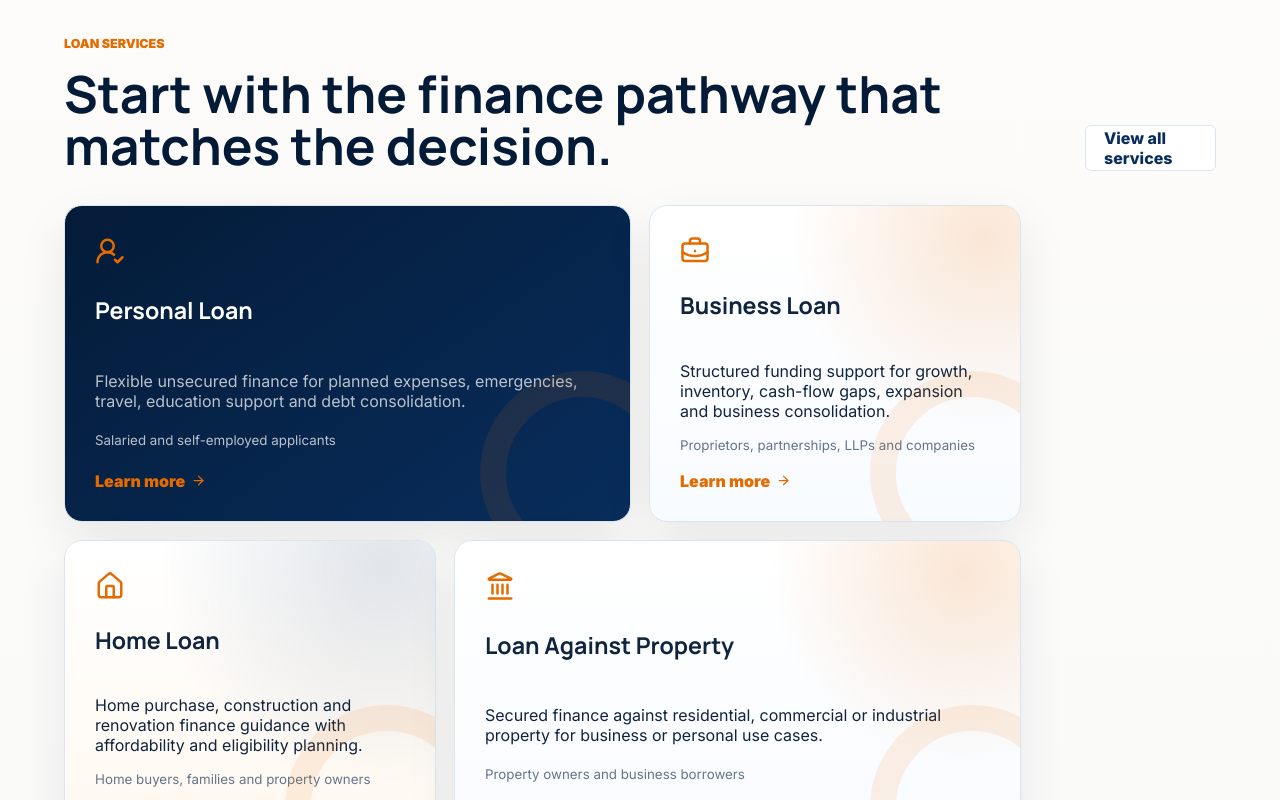
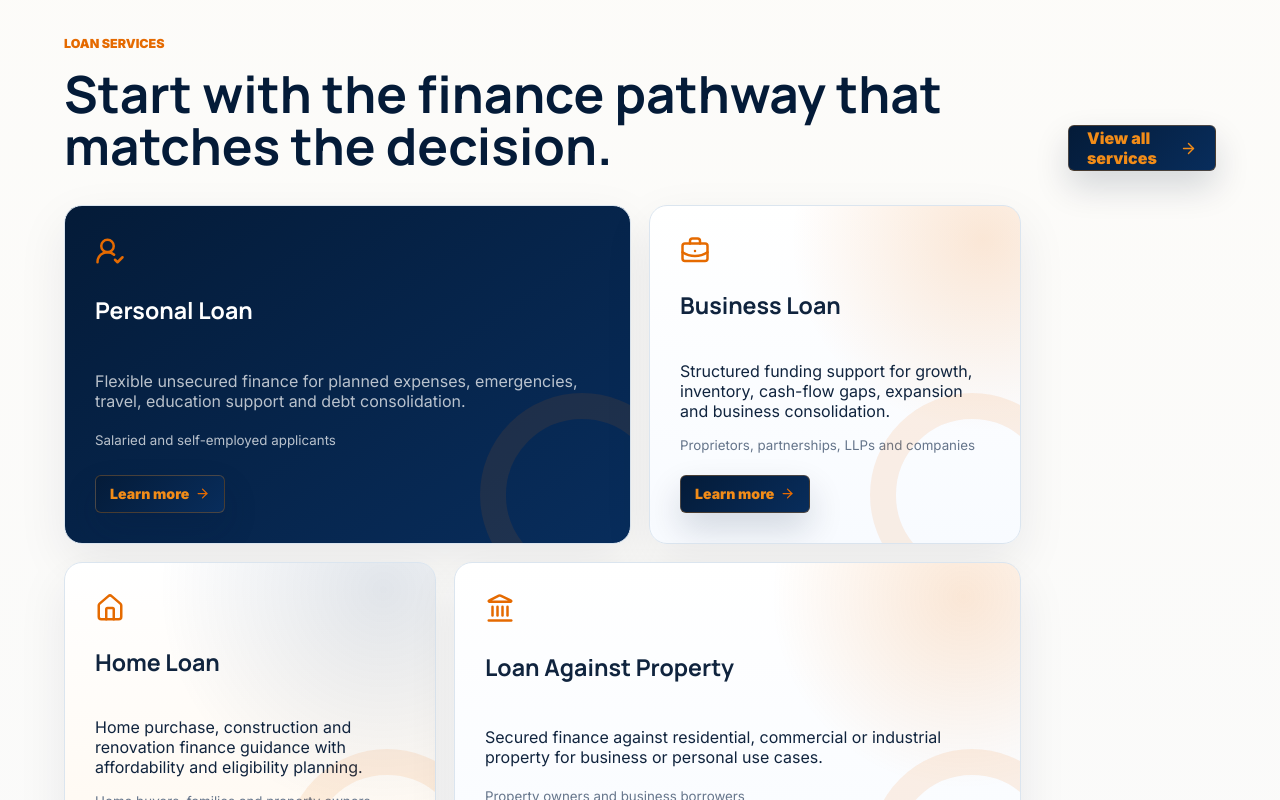
Before and after one commit to aiwanaitsolution-cyber/aura-fintech, a Next.js app: page / in a window 1280 px wide. Shown: the part 1060-1860 px from the top of the page. Built offline with nearby package versions, Linux system fonts and the light colour scheme.

Commit message:
Polish link CTAs

```diff
--- a/app/financial-services/page.tsx
+++ b/app/financial-services/page.tsx
@@ -39,7 +39,7 @@ export default function FinancialServicesPage() {
                     <span><Clock size={14} /> {service.tenure}</span>
                     <span><FileCheck2 size={14} /> {service.documents.length} document groups</span>
                   </div>
-                  <strong>Explore pathway <ArrowRight size={17} /></strong>
+                  <strong className="blue-action small-action">Explore pathway <ArrowRight size={17} /></strong>
                 </Link>
               </Reveal>
             );
--- a/app/globals.css
+++ b/app/globals.css
@@ -245,6 +245,63 @@ textarea {
   border-color: var(--border);
 }
 
+.blue-action {
+  position: relative;
+  isolation: isolate;
+  display: inline-flex;
+  align-items: center;
+  justify-content: center;
+  gap: 8px;
+  width: fit-content;
+  min-height: 46px;
+  padding: 0 18px;
+  overflow: hidden;
+  color: var(--amber);
+  background:
+    linear-gradient(135deg, var(--deep), var(--primary));
+  border: 1px solid rgba(242, 140, 24, 0.28);
+  border-radius: 6px;
+  box-shadow: 0 16px 34px rgba(4, 27, 56, 0.16);
+  font-weight: 950;
+  transition: transform 0.24s ease, box-shadow 0.24s ease, border-color 0.24s ease;
+}
+
+.blue-action::before {
+  content: "";
+  position: absolute;
+  inset: 0;
+  z-index: -1;
+  background: linear-gradient(120deg, transparent 0%, rgba(255, 255, 255, 0.18) 48%, transparent 100%);
+  transform: translateX(-120%);
+  transition: transform 0.55s ease;
+}
+
+.blue-action:hover {
+  color: var(--amber);
+  border-color: rgba(242, 140, 24, 0.55);
+  box-shadow: 0 22px 48px rgba(4, 27, 56, 0.24);
+  transform: translateY(-3px);
+}
+
+.blue-action:hover::before {
+  transform: translateX(120%);
+}
+
+.blue-action svg {
+  flex: 0 0 auto;
+  transition: transform 0.24s ease;
+}
+
+.blue-action:hover svg {
+  transform: translateX(4px);
+}
+
+.small-action {
+  min-height: 38px;
+  padding-inline: 14px;
+  font-size: 0.88rem;
+}
+
 .compact {
   min-height: 40px;
   padding-inline: 14px;
@@ -744,6 +801,11 @@ textarea {
   font-weight: 950;
 }
 
+.bento-card a.blue-action {
+  color: var(--amber);
+  margin-top: 22px;
+}
+
 .dark-fin-panel {
   color: #fff;
   background:
@@ -1084,6 +1146,22 @@ blockquote {
   display: block;
   color: var(--muted);
   margin-top: 8px;
+}
+
+.blog-card .blue-action,
+.resource-card .blue-action {
+  display: inline-flex;
+  color: var(--amber);
+  margin-top: 18px;
+}
+
+.resource-card {
+  display: flex;
+  flex-direction: column;
+}
+
+.resource-card .card-action {
+  margin-top: auto;
 }
 
 .blog-layout {
@@ -1477,6 +1555,11 @@ blockquote {
   gap: 6px;
   margin-top: auto;
   color: var(--orange);
+}
+
+.service-showcase-card strong.blue-action {
+  color: var(--amber);
+  margin-top: auto;
 }
 
 .accent-1 .service-icon {
--- a/components/PremiumSections.tsx
+++ b/components/PremiumSections.tsx
@@ -144,7 +144,7 @@ export function BentoServiceGrid() {
     <section className="premium-section">
       <div className="section-head split">
         <div><span className="premium-eyebrow">Loan services</span><h2>Start with the finance pathway that matches the decision.</h2></div>
-        <Link className="ghost-button" href="/financial-services">View all services</Link>
+        <Link className="blue-action" href="/financial-services">View all services <ArrowRight size={17} /></Link>
       </div>
       <div className="bento-grid">
         {featured.map((service, index) => {
@@ -155,7 +155,7 @@ export function BentoServiceGrid() {
               <h3>{service.title}</h3>
               <p>{service.short}</p>
               <small>{service.audience}</small>
-              <Link href={`/services/${service.slug}`}>Learn more <ArrowRight size={15} /></Link>
+              <Link className="blue-action small-action" href={`/services/${service.slug}`}>Learn more <ArrowRight size={15} /></Link>
             </motion.div>
           );
         })}
@@ -303,9 +303,22 @@ export function TestimonialCarousel() {
 export function BlogShowcase() {
   return (
     <section className="premium-section editorial-section">
-      <div className="section-head split"><div><span className="premium-eyebrow">Financial insights</span><h2>Editorial resources with practical loan guidance.</h2></div><Link className="ghost-button" href="/resources">View all</Link></div>
+      <div className="section-head split">
+        <div>
+          <span className="premium-eyebrow">Financial insights</span>
+          <h2>Editorial resources with practical loan guidance.</h2>
+        </div>
+        <Link className="blue-action" href="/resources">View all resources <ArrowRight size={17} /></Link>
+      </div>
       <div className="blog-layout">
-        {blogPosts.map((post, index) => <Link className={index === 0 ? "blog-card featured-blog" : "blog-card"} href={`/resources/${post.slug}`} key={post.slug}><span>Guide · 4 min read</span><h3>{post.title}</h3><p>{post.excerpt}</p></Link>)}
+        {blogPosts.map((post, index) => (
+          <Link className={index === 0 ? "blog-card featured-blog" : "blog-card"} href={`/resources/${post.slug}`} key={post.slug}>
+            <span>Guide - 4 min read</span>
+            <h3>{post.title}</h3>
+            <p>{post.excerpt}</p>
+            <span className="blue-action small-action card-action">Read guide <ArrowRight size={15} /></span>
+          </Link>
+        ))}
       </div>
     </section>
   );
```
Also changed, not shown: app/resources/page.tsx (+12 -1 lines).
